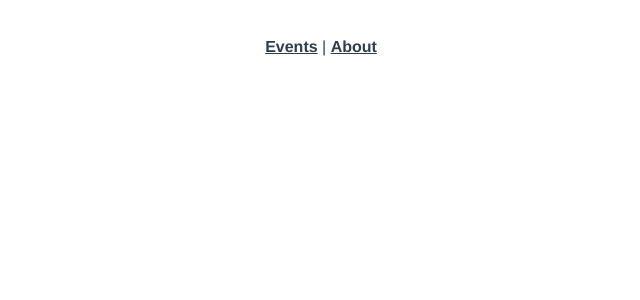
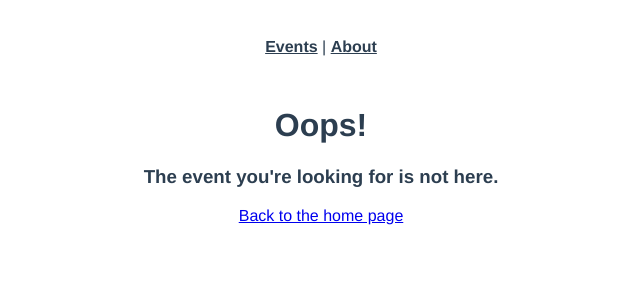
Before and after one commit to Mohammed-Gamal/real-world-vue-3, a Vue app: page /404/event in a window 1280 px wide. Before the commit this address had no page. Shown: the top 300 px of the page, without its empty margins (319-959 px from the left). Built offline with nearby package versions, Linux system fonts and the light colour scheme.

Commit message:
Handle 404

```diff
--- a/src/router/index.js
+++ b/src/router/index.js
@@ -5,6 +5,7 @@
 import EventRegister from '@/views/event/Register.vue'
 import EventEdit from '@/views/event/Edit.vue'
 import AboutView from '@/views/AboutView.vue'
+import NotFound from '@/views/NotFound.vue'
 
 const routes = [
   {
@@ -64,6 +65,17 @@
       }
     */
   },
+  {
+    path: '/:catchAll(.*)',
+    name: 'NotFound',
+    component: NotFound,
+  },
+  {
+    path: '/404/:resource',
+    name: '404Resource',
+    component: NotFound,
+    props: true,
+  },
 ]
 
 const router = createRouter({
--- a/src/views/EventList.vue
+++ b/src/views/EventList.vue
@@ -58,6 +58,11 @@
         })
         .catch((error) => {
           console.error(error)
+
+          this.$router.push({
+            name: '404Resource',
+            params: { resource: 'event' },
+          })
         })
     })
   },
--- /dev/null
+++ b/src/views/NotFound.vue
@@ -0,0 +1,17 @@
+<template>
+  <h1>Oops!</h1>
+  <h3>The {{ resource }} you're looking for is not here.</h3>
+  <router-link :to="{ name: 'EventList' }">Back to the home page</router-link>
+</template>
+
+<script>
+export default {
+  props: {
+    resource: {
+      type: String,
+      required: true,
+      default: 'page',
+    },
+  },
+}
+</script>
```
